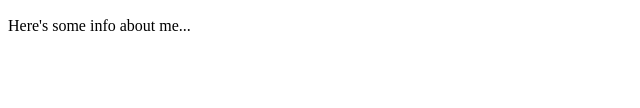
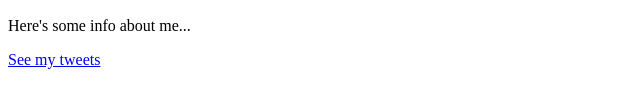
Before and after one commit to solomon1346/My_First_Portfolio, a plain HTML site: page html_basic/base_index.html in a window 1280 px wide. Shown: the part 148-256 px from the top of the page, without its empty margins (0-640 px from the left). Drawn offline with Linux system fonts and the light colour scheme.

Commit message:
git add html_basic/index.html html_basic/tweets.html git commit -m "Add tweets page and homepage link" git push

```diff
--- a/html_basic/base_index.html
+++ b/html_basic/base_index.html
@@ -10,5 +10,6 @@
     <p>This is a paragraph of text introducing my webpage.</p>
     <h2>About Me</h2>
     <p>Here's some info about me...</p>
+    <p><a href="tweets.html">See my tweets</a></p>
 </body>
 </html>
```
